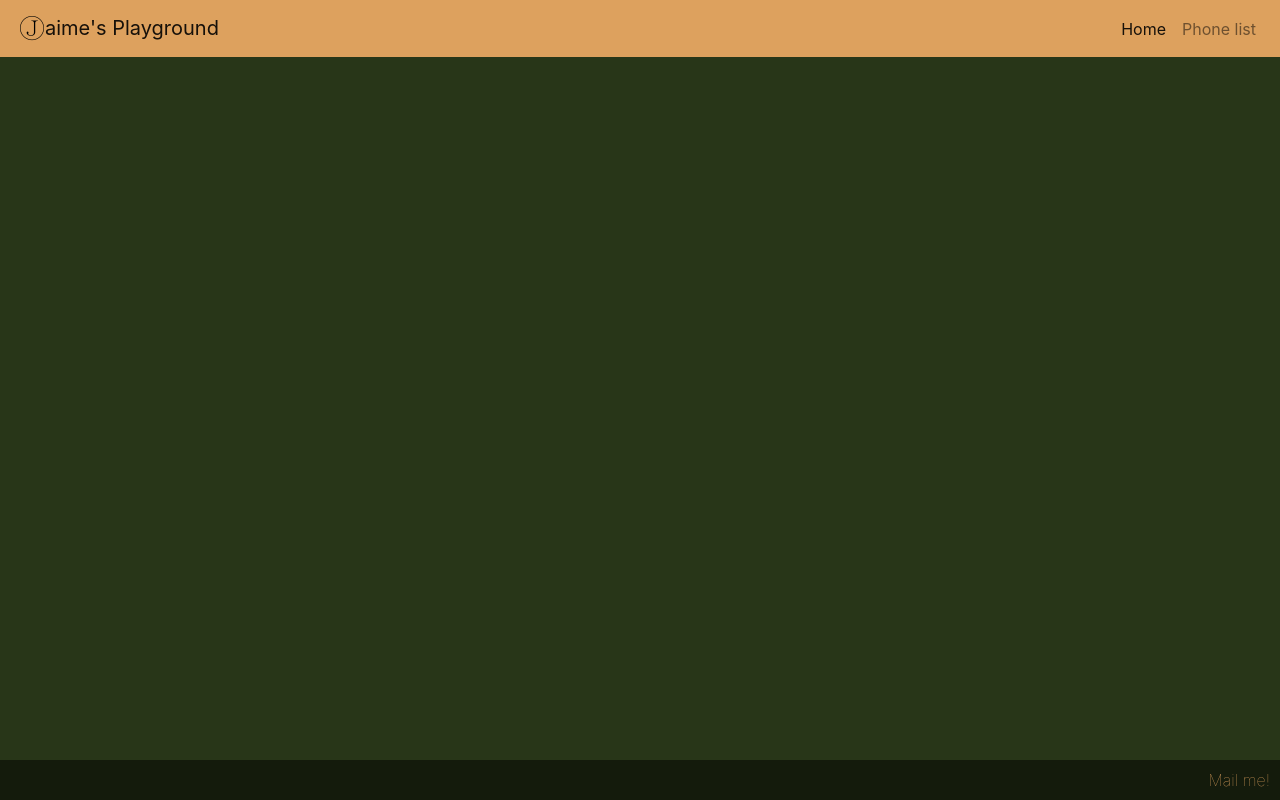
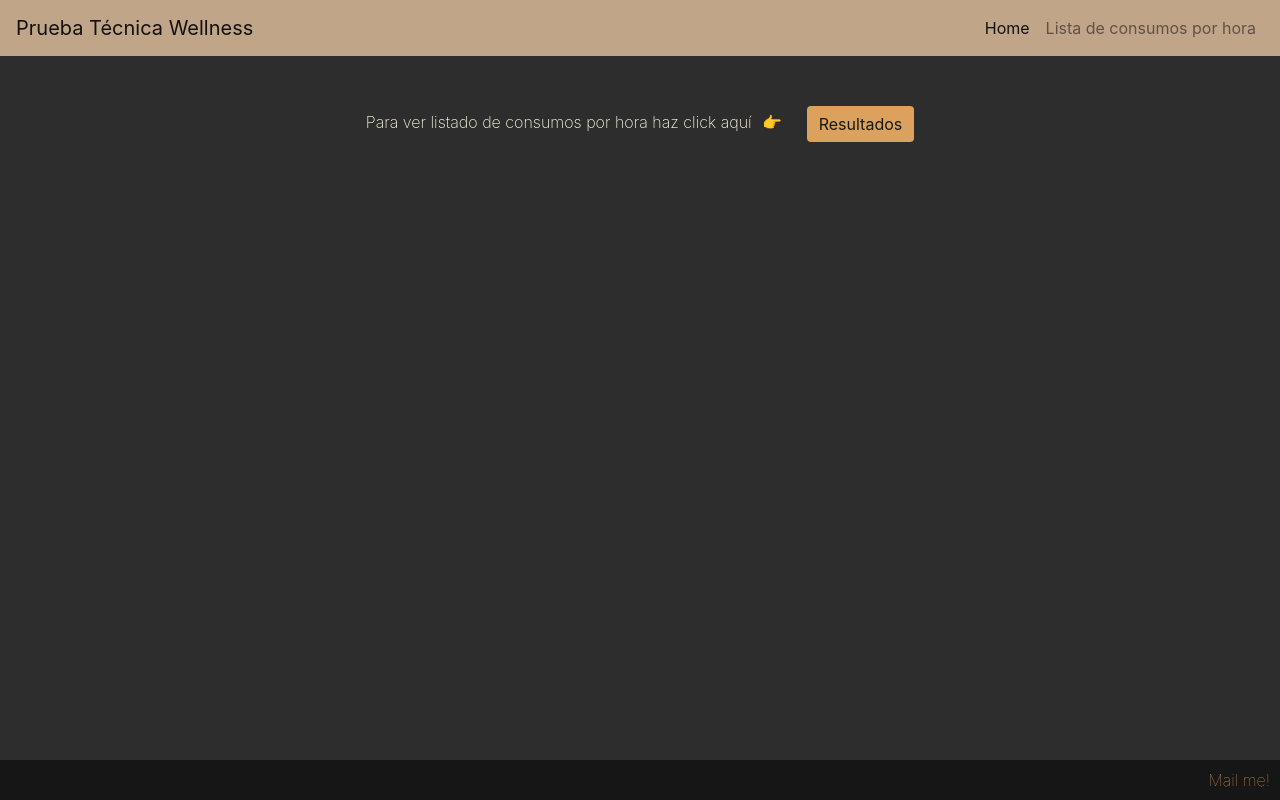
Before and after one commit to jaimeferncast/Wellness-Techincal-Test, a React (Create React App) app in the folder client/: page / in a window 1280 px wide. Built offline with nearby package versions, Linux system fonts and the light colour scheme.

Commit message:
setup index page

```diff
--- a/client/src/components/App.scss
+++ b/client/src/components/App.scss
@@ -1,27 +1,22 @@
 main {
     min-height: 95vh;
-    background-color: #283618;
+    background-color: #2d2d2d;
     color: #FEFAE0;
     padding-top: 7vh;
+    text-align: center;
 }
 
-h1, h2, .h5 {
+h6 {
     font-weight: 200;
 }
 
 .navbar {
-    background-color: #DDA15E;
-    img {
-        text-decoration: none;
-        height: 32px;
-        margin-bottom: 5px;
-        margin-right: -3px;
-    }
+    background-color: #c0a588;
 }
 
 footer {
     height: 5vh;
-    background-color: #141b0c;
+    background-color: #161616;
     color: #FEFAE0;
     display: flex;
     justify-content: flex-end;
@@ -36,65 +31,16 @@ footer {
     }
 }
 
+.btn-primary {
+    background-color: #DDA15E;
+    border: none;
+    color: #141b0c;
+    &:hover {
+        background-color: #BC6C25;
+        color: #141b0c;
+    }
+}
+
 .container {
     padding: 50px 20px 20px;
 }
-
-.card {
-    background-color: #BC6C25;
-    border-radius: 20px;
-    margin-bottom: 50px;
-    img {
-        height: 300px;
-        width: 270px;
-        object-fit: cover;
-        margin: 8px auto 0;
-        border-radius: 12px;
-    }
-    p {
-        height: 65px;
-        overflow-y: hidden;
-    }
-    .btn {
-        width: 100%;
-        margin: 10px 0 0;
-        border-radius: 10px;
-    }
-    .card-title {
-        margin-left: 5px;
-    }
-}
-
-.phoneDetails {
-    color: #283618;
-    background-color: #DDA15E;
-    border: 3px solid #FEFAE0;
-    padding: 15px 0;
-    flex-wrap: wrap-reverse;
-    img {
-        width: 70%;
-        margin-bottom: 15px;
-    }
-}
-
-
-@media screen and (min-width: 768px) {
-
-    .phoneDetails img {
-        width: 100%;
-        margin: 0;
-    }
-
-    .phoneDetails p {
-        text-align: right;
-    }
-
-}
-
-@media screen and (min-width: 1200px) {
-
-    .container {
-        max-width: 960px;
-    }
-
-}
--- a/client/src/components/layout/Navigation/Navigation.js
+++ b/client/src/components/layout/Navigation/Navigation.js
@@ -2,16 +2,11 @@ import { Link, NavLink } from 'react-router-dom'
 
 import { Navbar, Nav } from 'react-bootstrap'
 
-import logo from "./my-icon.png"
-
-const Navigation = (props) => {
+const Navigation = () => {
     return (
         <Navbar expand="lg" fixed="top">
             <Link to="/">
-                <img src={logo} alt="logo">
-                </img>
-                <Navbar.Brand>
-                    aime's Playground</Navbar.Brand>
+                <Navbar.Brand>Prueba Técnica Wellness</Navbar.Brand>
             </Link>
             <Navbar.Toggle aria-controls="basic-navbar-nav" />
             <Navbar.Collapse id="basic-navbar-nav">
@@ -19,8 +14,8 @@ const Navigation = (props) => {
                     <NavLink exact to="/">
                         <Nav.Link as="span">Home</Nav.Link>
                     </NavLink>
-                    <NavLink exact to="/teléfonos">
-                        <Nav.Link as="span">Phone list</Nav.Link>
+                    <NavLink exact to="/consumos">
+                        <Nav.Link as="span">Lista de consumos por hora</Nav.Link>
                     </NavLink>
                 </Nav>
             </Navbar.Collapse>
--- a/client/src/components/pages/IndexPage/IndexPage.js
+++ b/client/src/components/pages/IndexPage/IndexPage.js
@@ -1,10 +1,19 @@
+import { Link } from 'react-router-dom'
+
 import { Container, Button } from 'react-bootstrap'
 
-import { Link } from 'react-router-dom'
 
 const Index = () => {
     return (
         <Container>
+            <h6>Para ver listado de consumos por hora haz click aquí
+                <span role="img" aria-label="finger" style={{ margin: '0 25px 0 10px' }}>👉</span>
+                <Link to="/consumos">
+                    <Button>
+                        Resultados
+                    </Button>
+                </Link>
+            </h6>
         </Container>
     )
 }
```
Also changed, not shown: client/src/components/layout/Navigation/my-icon.png (deleted), client/src/components/pages/UsageTable/UsageTable.js (added), 1 other file (tests, documents, lock files or other folders).
